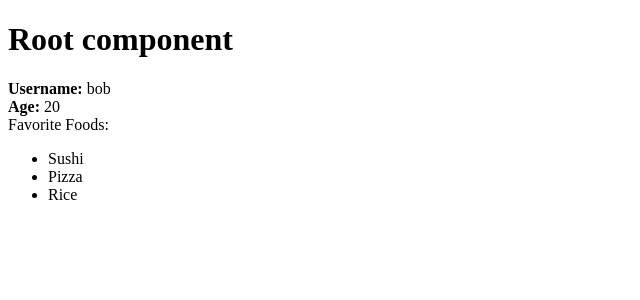
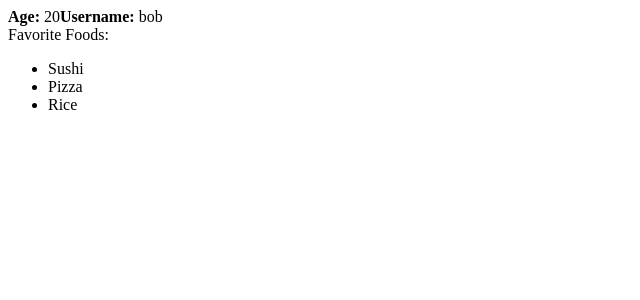
Before and after one commit to guilhermefurla/FrontEndProjects, a React (Vite) app in the folder react/: page / in a window 1280 px wide. Shown: the top 300 px of the page, without its empty margins (0-640 px from the left). Built offline with nearby package versions, Linux system fonts and the light colour scheme.

Commit message:
testing fragments

```diff
--- a/react/src/App.jsx
+++ b/react/src/App.jsx
@@ -1,9 +1,8 @@
 import { UserProfile } from "./components/UserProfile"
 export default function App(){
   return(
-    <div>
-      <h1>Root component</h1>
+    <>
       <UserProfile  username='bob' age={20} isLoggedIn={true}/>
-    </div>
+    </>
   )
 }
--- a/react/src/components/UserProfile.jsx
+++ b/react/src/components/UserProfile.jsx
@@ -5,12 +5,14 @@
 
 export function UserProfile(props){
   return (
-    <div id="user-profile">
-      <UserUsername username={props.username} />
+    <>
       <b>Age: </b>
       <span>{props.age}</span>
+      <>
+      <UserUsername username={props.username} />
       <UserFoods/>
-    </div>
+      </>
+    </>
   )
 }
 
--- a/react/src/components/UserUsername.jsx
+++ b/react/src/components/UserUsername.jsx
@@ -1,8 +1,8 @@
 export function UserUsername(props){
   return (
-    <div>
+    <>
       <b>Username: </b>
       <span>{props.username}</span>
-    </div>
+    </>
   )
 }
```
